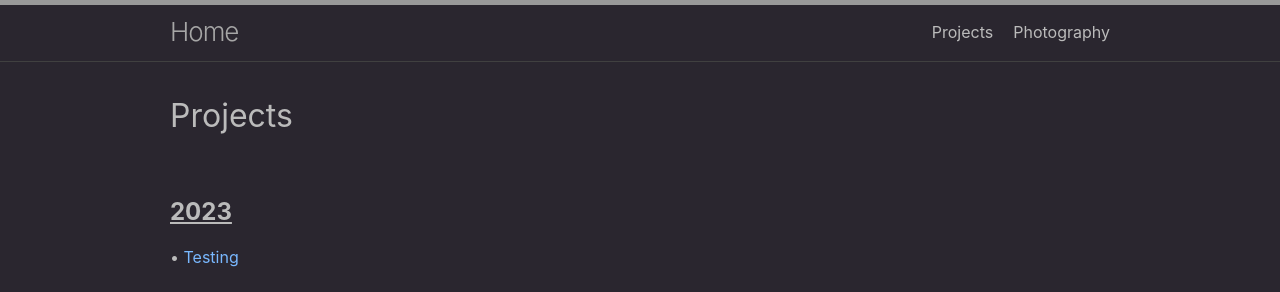
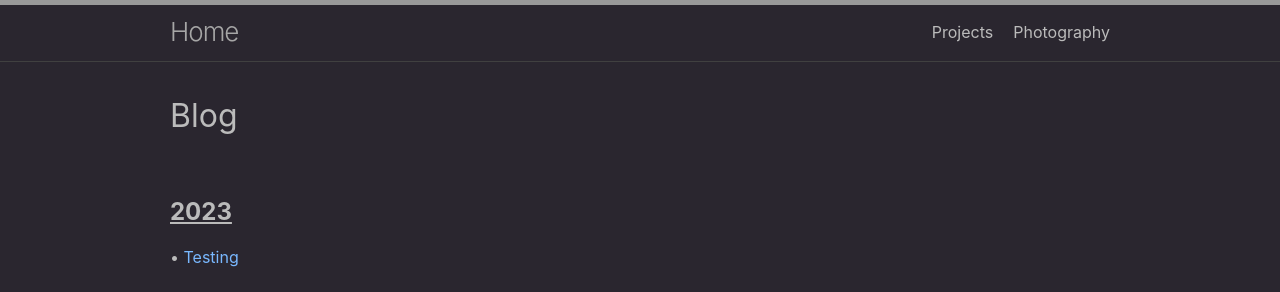
Before and after one commit to xyjiang970/xyjiang970.github.io, a Jekyll site: the page built from blog/blog_home.md, in a window 1280 px wide. Shown: the top 292 px of the page. Built offline with Jekyll 4.4.1, drawn with Linux system fonts in a browser that asks for light colours.

Commit message:
fixed blog title

```diff
--- a/blog/blog_home.md
+++ b/blog/blog_home.md
@@ -4,7 +4,7 @@ title: Blog
 permalink: /blog/
 description:
 ---
-# Projects
+# Blog
 <br>
 
 <H2><u><b>2023</b></u></H2>
```
